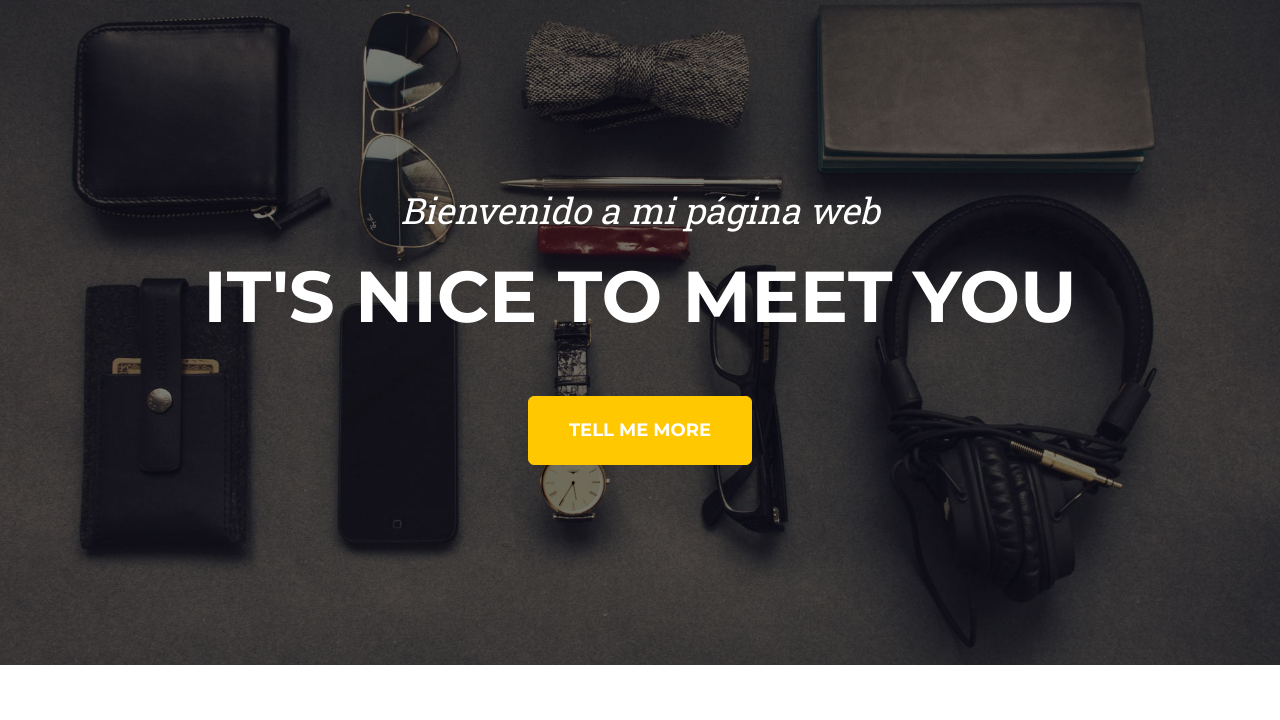
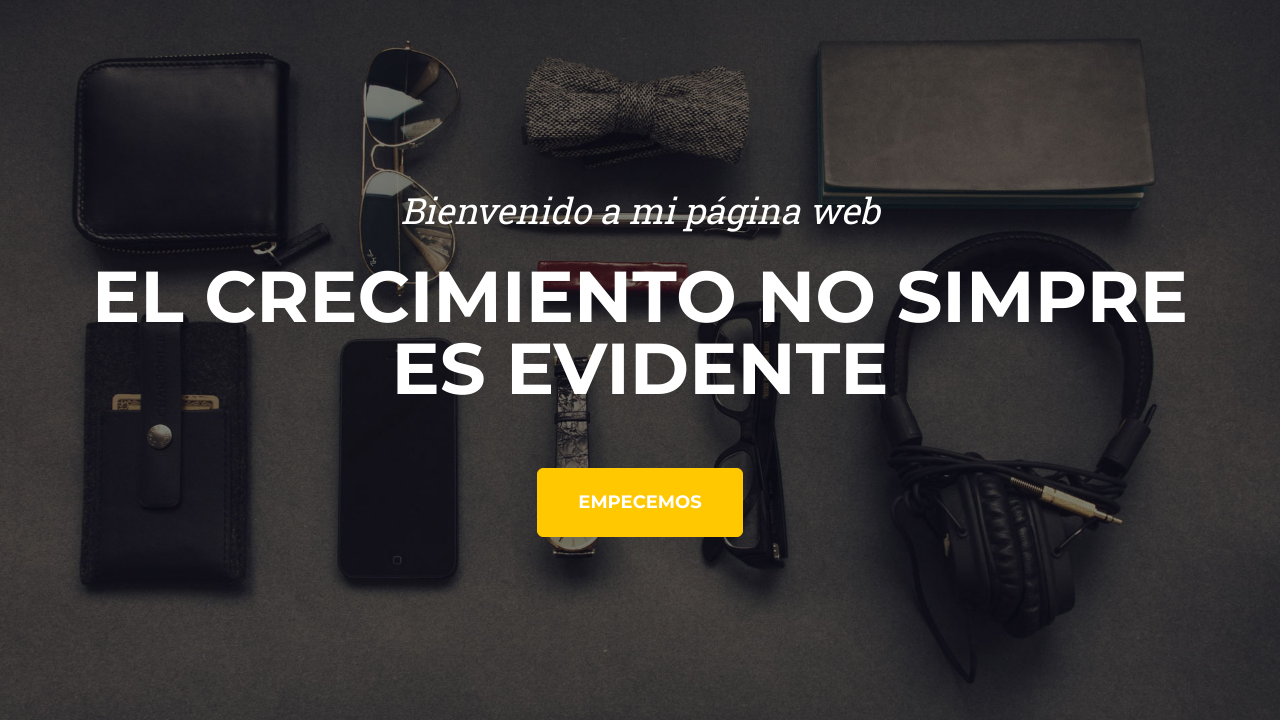
Before and after one commit to Javierrovv24/Mi-pagina-Web, a plain HTML site: page index.html in a window 1280 px wide. Shown: the part 80-800 px from the top of the page. Drawn offline with nearby package versions, Linux system fonts and the light colour scheme.

Commit message:
Changes index.html

```diff
--- a/index.html
+++ b/index.html
@@ -43,8 +43,8 @@
     <header class="masthead">
         <div class="container">
             <div class="masthead-subheading">Bienvenido a mi página web</div>
-            <div class="masthead-heading text-uppercase">It's Nice To Meet You</div>
-            <a class="btn btn-primary btn-xl text-uppercase" href="#services">Tell Me More</a>
+            <div class="masthead-heading text-uppercase">El crecimiento no simpre es evidente</div>
+            <a class="btn btn-primary btn-xl text-uppercase" href="#services"> Empecemos </a>
         </div>
     </header>
     <!-- Services-->
```
